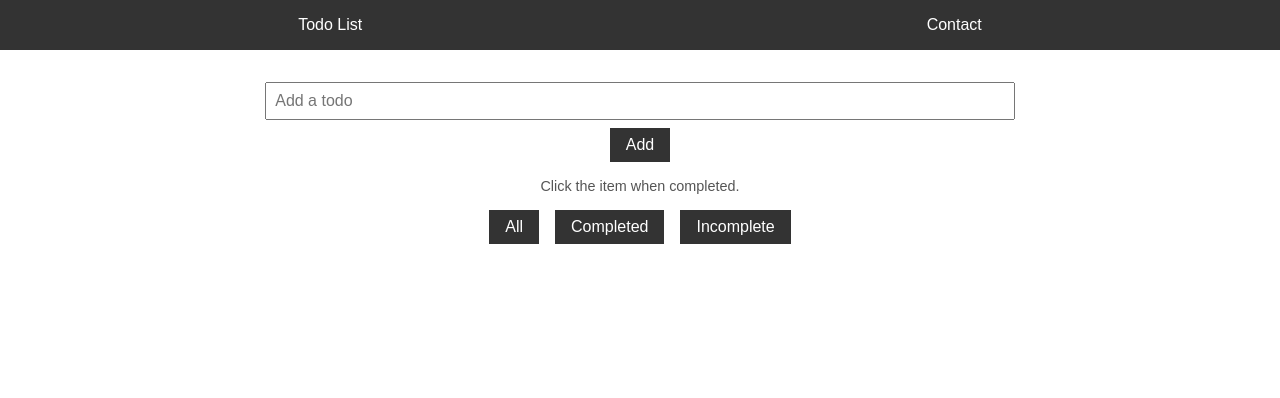
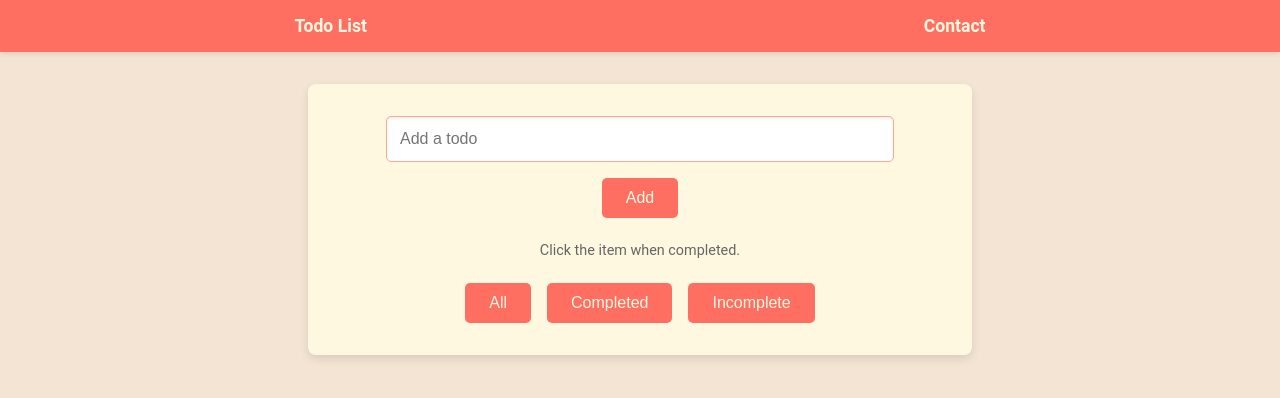
Before and after one commit to justindburrow/quickstart-project03, a React (Vite) app in the folder my-react-app/: page /todos in a window 1280 px wide. Shown: the top 398 px of the page. Built offline with nearby package versions, Linux system fonts and the light colour scheme.

Commit message:
added styling to page

```diff
--- a/my-react-app/src/components/Todos.jsx
+++ b/my-react-app/src/components/Todos.jsx
@@ -25,9 +25,20 @@ const Todos = ({ todos, addTodo, toggleTodo, deleteTodo, setFilter }) => {
       <p className="instructions">Click the item when completed.</p>
       <ul className="todo-list">
         {todos.map((todo, index) => (
-          <li key={index} className={todo.completed ? 'completed' : ''}>
-            <span onClick={() => toggleTodo(index)}>{todo.text}</span>
-            <button onClick={() => deleteTodo(index)}>Delete</button>
+          <li
+            key={index}
+            className={todo.completed ? 'completed' : ''}
+            onClick={() => toggleTodo(index)} // Toggles completion when the list item is clicked
+          >
+            <span>{todo.text}</span>
+            <button
+              onClick={(e) => {
+                e.stopPropagation(); // Prevents the list item click from toggling the state
+                deleteTodo(index);
+              }}
+            >
+              Delete
+            </button>
           </li>
         ))}
       </ul>
--- a/my-react-app/src/styles/styles.css
+++ b/my-react-app/src/styles/styles.css
@@ -1,103 +1,106 @@
+/* General Styles */
 body {
-    font-family: Arial, sans-serif;
+  font-family: 'Roboto', Arial, sans-serif;
   margin: 0;
   padding: 0;
+  background-color: #f4e4d4; /* Retro beige background */
+  color: #333;
 }
 
 .navbar {
   display: flex;
   justify-content: space-around;
-    background-color: #333;
+  background-color: #ff6f61; /* Retro coral */
   padding: 1rem;
+  box-shadow: 0 2px 5px rgba(0, 0, 0, 0.1);
 }
 
 .navbar a {
-    color: white;
+  color: #fff8e1; /* Soft cream */
   text-decoration: none;
+  font-weight: bold;
+  font-size: 1.1rem;
+  transition: color 0.3s ease;
+}
+
+.navbar a:hover {
+  color: #ffe0b2; /* Light peach hover effect */
 }
 
 .todos {
   padding: 2rem;
+  max-width: 600px;
+  margin: 2rem auto;
+  background: #fff8e1; /* Soft cream */
+  border-radius: 8px;
+  box-shadow: 0 4px 10px rgba(0, 0, 0, 0.1);
 }
 
-  .todos ul {
-    list-style: none;
-    padding: 0;
-  }
-
-  .todos li {
-    display: flex;
-    justify-content: space-between;
-    margin-bottom: 0.5rem;
-  }
-
-  .todos li.completed span {
-    text-decoration: line-through;
-  }
-
-  .contact-form {
-    display: flex;
-    flex-direction: column;
-    padding: 2rem;
-  }
-
-  .contact-form input,
-  .contact-form textarea {
-    margin-bottom: 1rem;
-    padding: 0.5rem;
-    font-size: 1rem;
-  }
-
-  .contact-form button {
-    padding: 0.5rem;
-    background-color: #333;
-    color: white;
-    border: none;
-    cursor: pointer;
-  }
-
-  /* Center the input field and buttons */
 .todo-form {
   display: flex;
   flex-direction: column;
   align-items: center;
-    margin-bottom: 1rem;
+  margin-bottom: 1.5rem;
 }
 
 .todo-form input {
-    width: 60%;
-    padding: 0.5rem;
-    margin-bottom: 0.5rem;
+  width: 80%;
+  padding: 0.8rem;
+  margin-bottom: 1rem;
   font-size: 1rem;
+  border: 1px solid #ffab91; /* Light coral */
+  border-radius: 5px;
+  box-shadow: inset 0 1px 3px rgba(0, 0, 0, 0.1);
+  transition: border-color 0.3s ease;
+}
+
+.todo-form input:focus {
+  border-color: #ff6f61; /* Retro coral */
+  outline: none;
 }
 
 .todo-form button {
-    padding: 0.5rem 1rem;
+  padding: 0.7rem 1.5rem;
   font-size: 1rem;
-    background-color: #333;
-    color: white;
+  background-color: #ff6f61; /* Retro coral */
+  color: #fff8e1; /* Soft cream */
   border: none;
+  border-radius: 5px;
   cursor: pointer;
+  transition: background-color 0.3s ease;
+}
+
+.todo-form button:hover {
+  background-color: #e64a19; /* Deep retro orange */
 }
 
 .instructions {
   text-align: center;
   font-size: 0.9rem;
-    color: #555;
-    margin-bottom: 1rem;
+  color: #666;
+  margin-bottom: 1.5rem;
 }
 
-  /* Add bullet points to the list */
 .todo-list {
   list-style-type: disc;
   padding-left: 2rem;
-    margin-bottom: 1rem;
+  margin-bottom: 1.5rem;
 }
 
 .todo-list li {
   display: flex;
   justify-content: space-between;
-    margin-bottom: 0.5rem;
+  align-items: center;
+  margin-bottom: 0.8rem;
+  padding: 0.5rem 0.8rem;
+  background: #ffe0b2; /* Light peach */
+  border-radius: 5px;
+  transition: background-color 0.3s ease;
+  cursor: pointer; /* Makes the mouse pointer a cursor */
+}
+
+.todo-list li:hover {
+  background-color: #ffcc80; /* Muted orange hover effect */
 }
 
 .todo-list li.completed span {
@@ -105,7 +108,19 @@ body {
   color: gray;
 }
 
-  /* Center the filter buttons */
+.todo-list li button {
+  background: none;
+  border: none;
+  color: #d32f2f; /* Retro red */
+  font-size: 0.9rem;
+  cursor: pointer; /* Keep pointer for delete button */
+  transition: color 0.3s ease;
+}
+
+.todo-list li button:hover {
+  color: #b71c1c; /* Dark retro red */
+}
+
 .filters {
   display: flex;
   justify-content: center;
@@ -113,10 +128,59 @@ body {
 }
 
 .filters button {
-    padding: 0.5rem 1rem;
+  padding: 0.7rem 1.5rem;
   font-size: 1rem;
-    background-color: #333;
-    color: white;
+  background-color: #ff6f61; /* Retro coral */
+  color: #fff8e1; /* Soft cream */
   border: none;
+  border-radius: 5px;
   cursor: pointer;
+  transition: background-color 0.3s ease;
 }
+
+.filters button:hover {
+  background-color: #e64a19; /* Deep retro orange */
+}
+
+.contact-form {
+  display: flex;
+  flex-direction: column;
+  padding: 2rem;
+  max-width: 600px;
+  margin: 2rem auto;
+  background: #fff8e1; /* Soft cream */
+  border-radius: 8px;
+  box-shadow: 0 4px 10px rgba(0, 0, 0, 0.1);
+}
+
+.contact-form input,
+.contact-form textarea {
+  margin-bottom: 1rem;
+  padding: 0.8rem;
+  font-size: 1rem;
+  border: 1px solid #ffab91; /* Light coral */
+  border-radius: 5px;
+  box-shadow: inset 0 1px 3px rgba(0, 0, 0, 0.1);
+  transition: border-color 0.3s ease;
+}
+
+.contact-form input:focus,
+.contact-form textarea:focus {
+  border-color: #ff6f61; /* Retro coral */
+  outline: none;
+}
+
+.contact-form button {
+  padding: 0.7rem 1.5rem;
+  font-size: 1rem;
+  background-color: #ff6f61; /* Retro coral */
+  color: #fff8e1; /* Soft cream */
+  border: none;
+  border-radius: 5px;
+  cursor: pointer;
+  transition: background-color 0.3s ease;
+}
+
+.contact-form button:hover {
+  background-color: #e64a19; /* Deep retro orange */
+}
```
Lines whose indentation alone changed are shown as unchanged.
